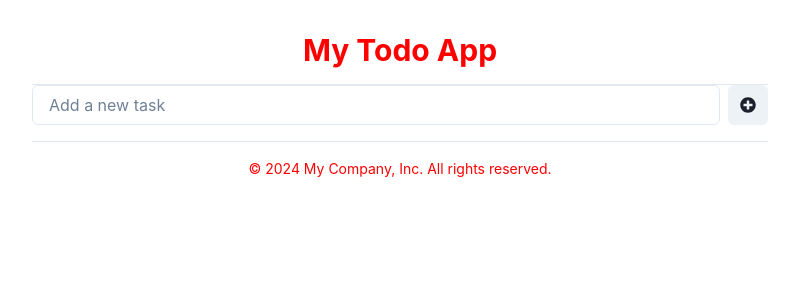
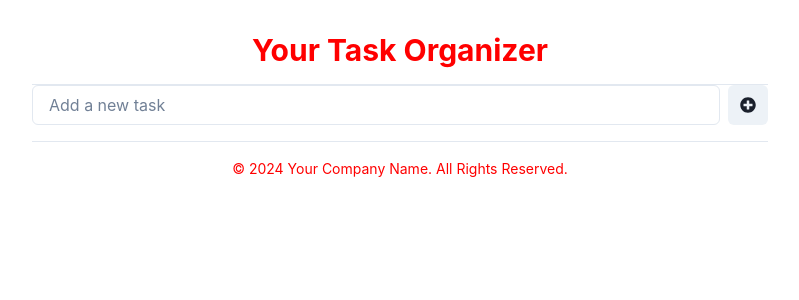
Before and after one commit to GPT-Engineer-App-Dev/clear-task, a React (Vite) app: page / in a window 1280 px wide. Shown: the top 300 px of the page, without its empty margins (240-1039 px from the left). Built offline with nearby package versions, Linux system fonts and the light colour scheme.

Commit message:
Updated the header title to "Your Task Organizer" and the footer copyright notice to "Your Company Name. All Rights Reserved."
Prompt: Change the default text

```diff
--- a/src/components/Footer.jsx
+++ b/src/components/Footer.jsx
@@ -4,7 +4,7 @@ const Footer = () => {
   return (
     <Box as="footer" width="full" padding="4" borderTop="1px" borderColor="gray.200" textAlign="center">
       <Text fontSize="sm" color="brand.900">
-        &copy; {new Date().getFullYear()} My Company, Inc. All rights reserved.
+        &copy; {new Date().getFullYear()} Your Company Name. All Rights Reserved.
       </Text>
     </Box>
   );
--- a/src/components/Header.jsx
+++ b/src/components/Header.jsx
@@ -4,7 +4,7 @@ const Header = () => {
   return (
     <Box as="header" width="full" padding="4" borderBottom="1px" borderColor="gray.200" textAlign="center">
       <Heading as="h1" size="lg" color="brand.900">
-        My Todo App
+        Your Task Organizer
       </Heading>
     </Box>
   );
```
